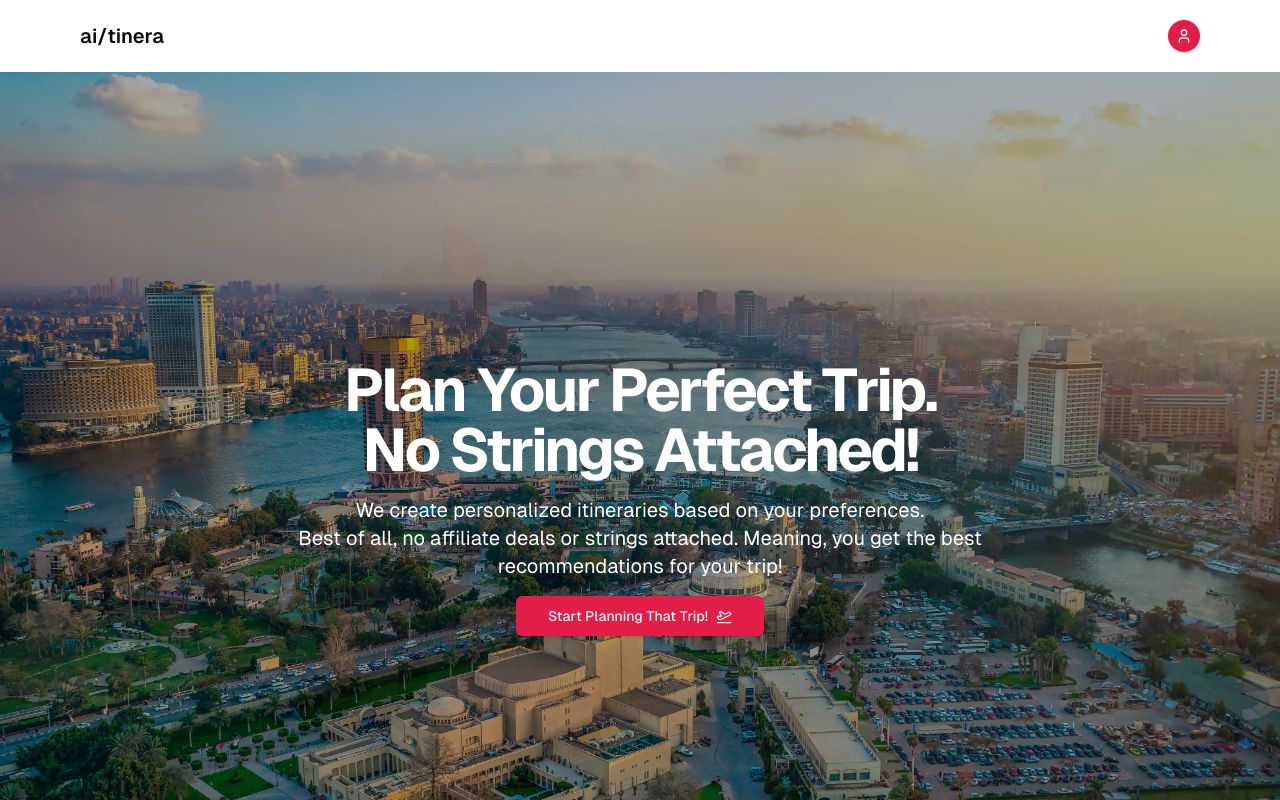
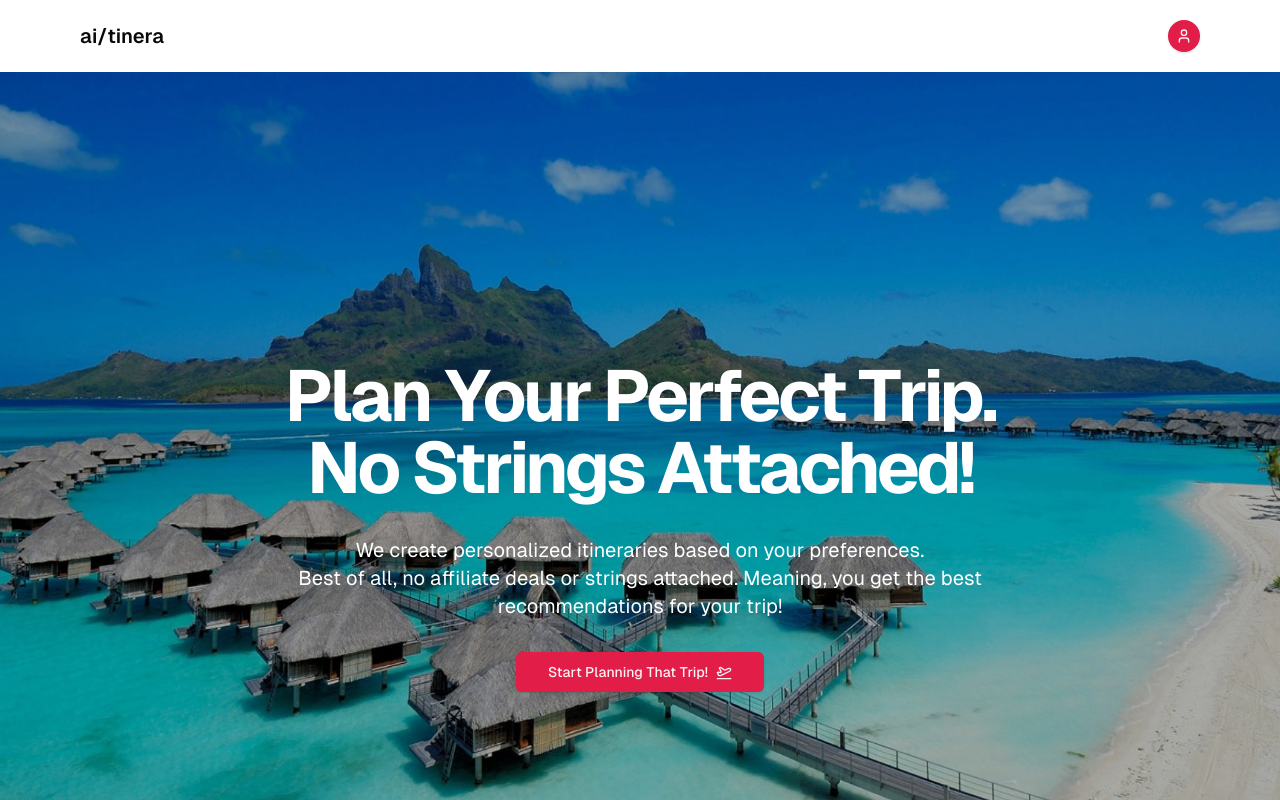
Before and after one commit to cheflit/aitinera, a Next.js app: page / in a window 1280 px wide. Shown: the top 800 px of the page. Built offline with nearby package versions, Linux system fonts and the light colour scheme.

Commit message:
edit image transition in landing page and refactor

```diff
--- a/app/layout.tsx
+++ b/app/(landing)/layout.tsx
@@ -1,16 +1,17 @@
 import type { Metadata } from "next";
 import localFont from "next/font/local";
-import "./globals.css";
+import "../globals.css";
 import React from "react";
 import {Toaster} from "@/components/ui/toaster";
+import { SpeedInsights } from "@vercel/speed-insights/next"
 
 const geistSans = localFont({
-  src: "./fonts/GeistVF.woff",
+  src: "../fonts/GeistVF.woff",
   variable: "--font-geist-sans",
   weight: "100 900",
 });
 const geistMono = localFont({
-  src: "./fonts/GeistMonoVF.woff",
+  src: "../fonts/GeistMonoVF.woff",
   variable: "--font-geist-mono",
   weight: "100 900",
 });
@@ -24,8 +25,9 @@ export default function RootLayout({ children }: Readonly<{ children: React.Reac
   return (
     <html lang="en">
       <body className={`${geistSans.variable} ${geistMono.variable} antialiased`}>
-          {children}
-          <Toaster />
+        <SpeedInsights />
+        {children}
+        <Toaster />
       </body>
     </html>
   );
--- a/app/globals.css
+++ b/app/globals.css
@@ -11,6 +11,7 @@ body {
   height: 100vh;
   background-size: cover;
   background-position: center;
+  display: block;
 }
 
 .hero-section::before {
--- a/components/root/header.tsx
+++ b/components/landing/header.tsx
@@ -7,7 +7,7 @@ import {Button} from "@/components/ui/button";
 
 export default function Header() {
     return (
-        <header className="top-0 px-20 py-5 flex w-full backdrop-blur-sm items-center">
+        <header className="top-0 z-50 px-20 py-5 flex w-full items-center">
             <div className="container flex mx-auto justify-between items-center">
                 <Link href="/" className="flex items-center space-x-2">
                     <span className="text-xl font-semibold">
--- a/components/root/hero.tsx
+++ b/components/landing/hero.tsx
@@ -4,6 +4,7 @@ import React, {useEffect, useState} from "react";
 import {Button} from "@/components/ui/button";
 import Link from "next/link";
 import {PlaneTakeoff} from "lucide-react";
+import Image from "next/image";
 
 export default function Hero() {
     const images = [
@@ -23,28 +24,32 @@ export default function Hero() {
     useEffect(() => {
         const interval = setInterval(() => {
             setCurrentImageIndex((prevIndex) => (prevIndex + 1) % images.length);
-        }, 5000); // Change every 5 seconds
+        }, 10000); // Change every 5 seconds
         return () => clearInterval(interval);
     }, [images.length]);
 
     return (
-        <section
-            className="w-full py-24 md:py-32 lg:py-64 xl:py-72 hero-section"
-            style={{
-                backgroundImage: `url(${images[currentImageIndex]})`,
-                backgroundSize: "cover",
-                backgroundPosition: "center",
-                transition: "background-image 1s ease-in-out",
-            }}
-        >
-            <div className="container mx-auto px-4 md:px-6 content">
-                <div className="flex flex-col items-center space-y-4 text-center">
-                    <div className="space-y-2">
-                        <h1 className="text-4xl font-bold text-white tracking-tighter md:text-5xl lg:text-6xl/none">
+        <section className="w-full hero-section">
+            {images.map((src, index) => (
+                <Image
+                    key={index}
+                    src={src}
+                    alt={`hero image ${index}`}
+                    className={`object-cover w-full h-full absolute inset-0 transition-opacity duration-1000 ${index === currentImageIndex ? 'opacity-100' : 'opacity-0'}`}
+                    layout="fill"
+                    priority={true}
+                    quality={100}
+                />
+            ))}
+
+            <div className="container py-52 md:py-64 lg:py-68 xl:py-72 mx-auto px-4 md:px-6 content">
+                <div className="flex flex-col items-center space-y-8 text-center">
+                    <div className="space-y-8">
+                        <h1 className="text-4xl font-bold text-white tracking-tighter md:text-6xl lg:text-7xl/none">
                             Plan Your Perfect Trip.
                             <br/>No Strings Attached!
                         </h1>
-                        <p className="mx-auto pt-2 text-sm max-w-[800px] text-white sm:text-l md:text-xl">
+                        <p className="mx-auto text-sm max-w-[800px] text-white sm:text-l md:text-xl">
                             We create personalized itineraries based on your preferences.
                             <br/> Best of all, no affiliate deals or strings attached. Meaning, you get the best recommendations for your trip!
                         </p>
--- a/package.json
+++ b/package.json
@@ -13,6 +13,7 @@
     "@radix-ui/react-dropdown-menu": "^2.1.2",
     "@radix-ui/react-slot": "^1.1.0",
     "@radix-ui/react-toast": "^1.2.2",
+    "@vercel/speed-insights": "^1.1.0",
     "class-variance-authority": "^0.7.0",
     "clsx": "^2.1.1",
     "lucide-react": "^0.460.0",
```
Also changed, not shown: app/(landing)/page.tsx (renamed from app/page.tsx, +4 -4 lines), components/landing/footer.tsx (renamed from components/root/footer.tsx), components/landing/how-section.tsx (renamed from components/root/how-section.tsx), 1 other file (tests, documents, lock files or other folders).
